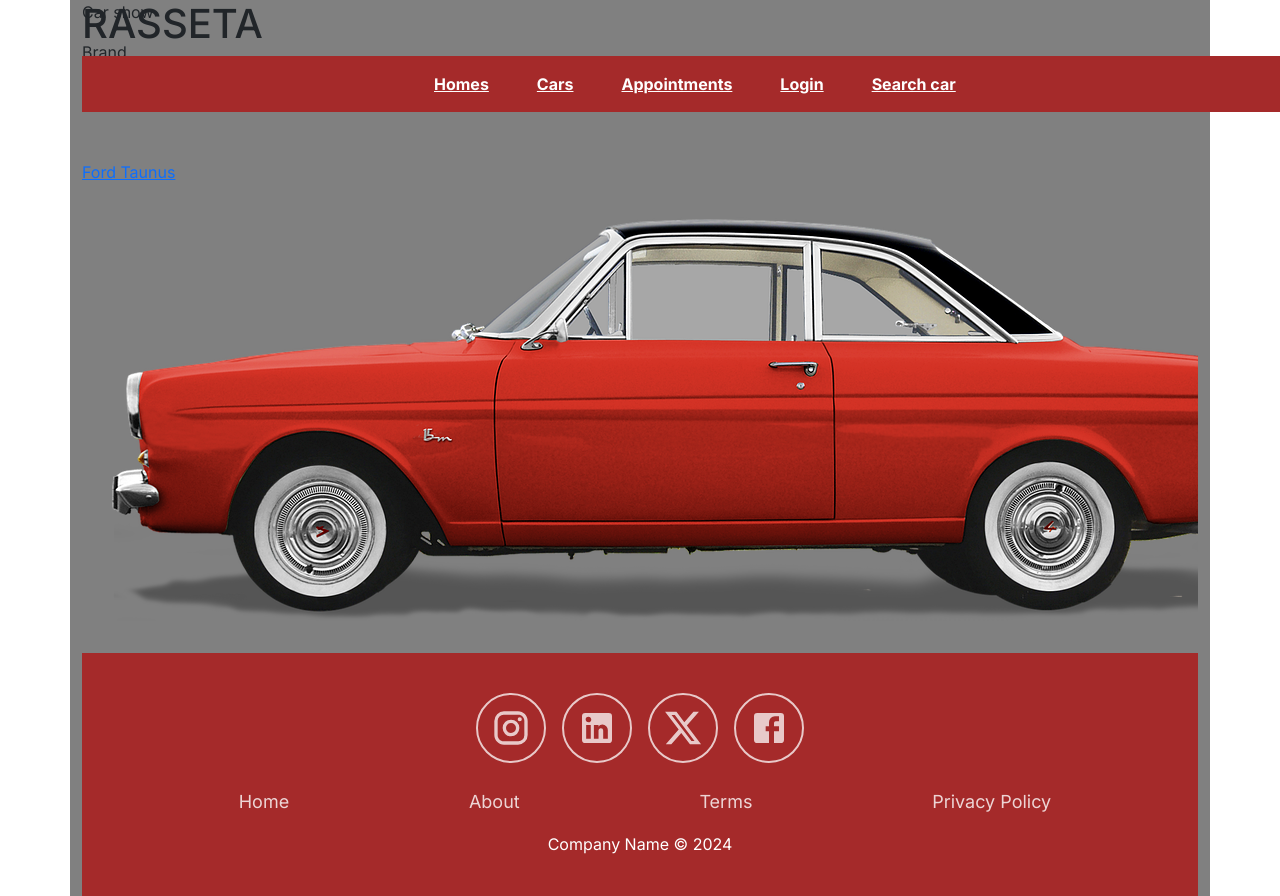
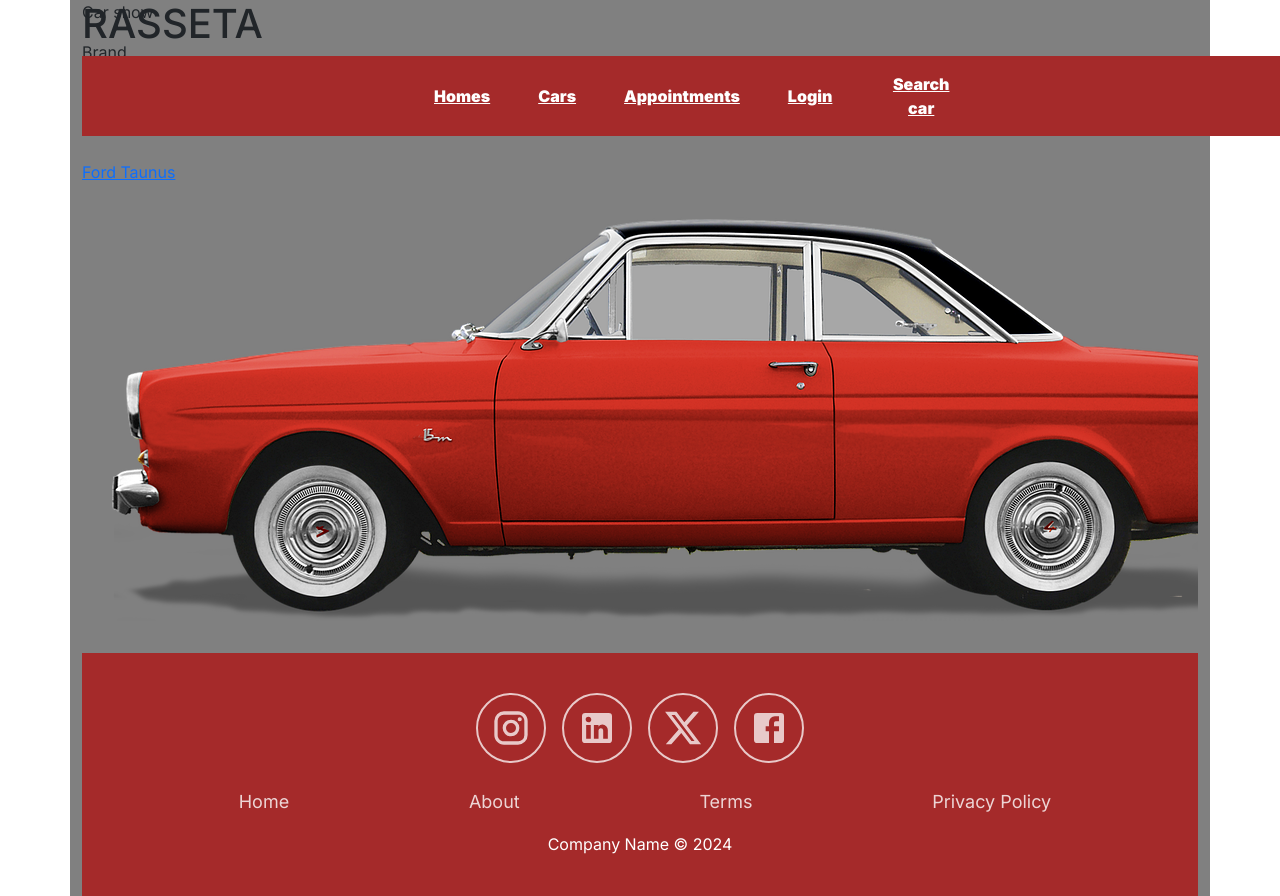
Before and after one commit to faniryKely/car_show_frontend, a Next.js app: page / in a window 1280 px wide. Built offline with nearby package versions, Linux system fonts and the light colour scheme.

Commit message:
chore: create new navbar

```diff
--- a/src/components/Navbar/navbar.module.css
+++ b/src/components/Navbar/navbar.module.css
@@ -1,6 +1,7 @@
 .container{
-    width: 100%;
+    width: 100vw;
     display: flex;
+    height: 10vh;
     gap: 3rem;
     padding: 1rem 25rem 1rem 22rem;
     justify-content: center;
@@ -8,7 +9,8 @@
     align-items: center;
     background-color: brown;
     color:white;
-    font-weight: 700;
+    font-weight: 900;
+
 }
 
 .title{
@@ -16,6 +18,5 @@
 }
 
 .title:hover{
-  transform: scale(1.1);
-  background-color: rgba(247, 243, 243, 0.5);
+  transform: scale(1.2);
 }
```
